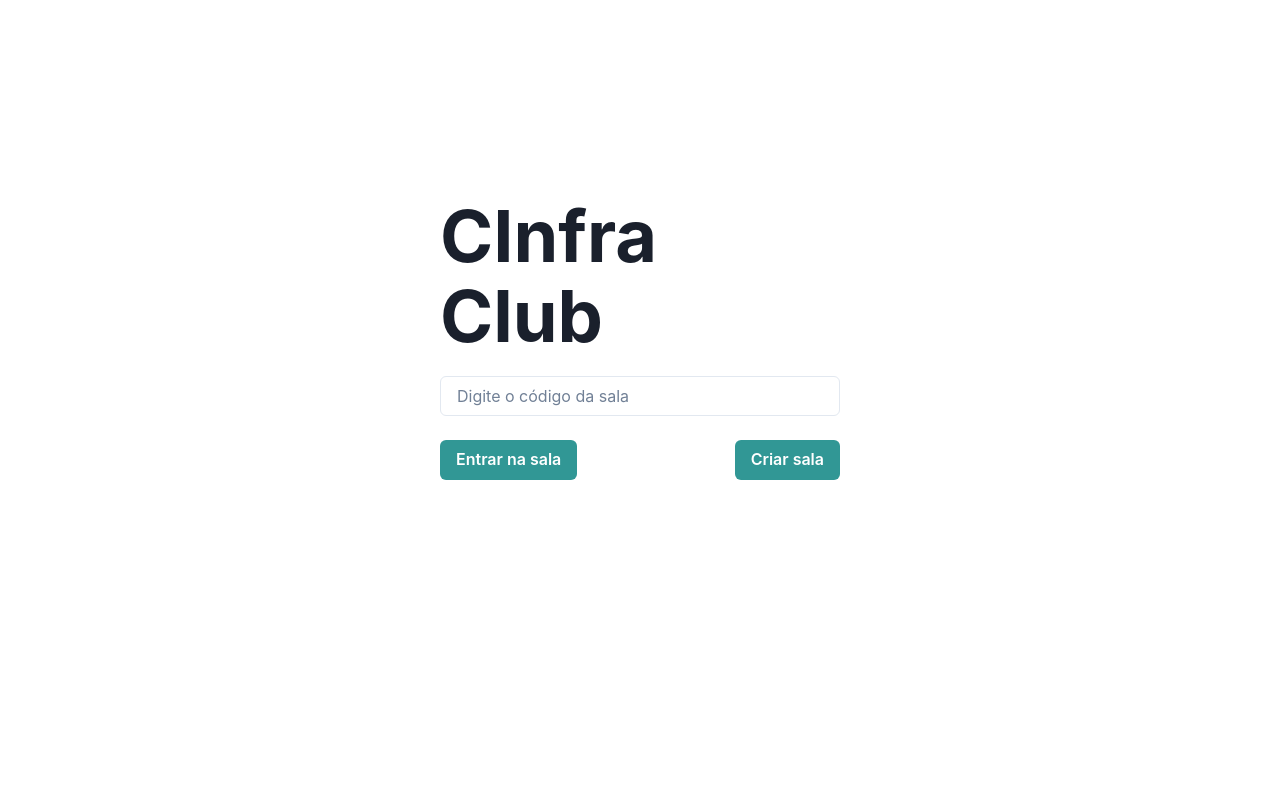
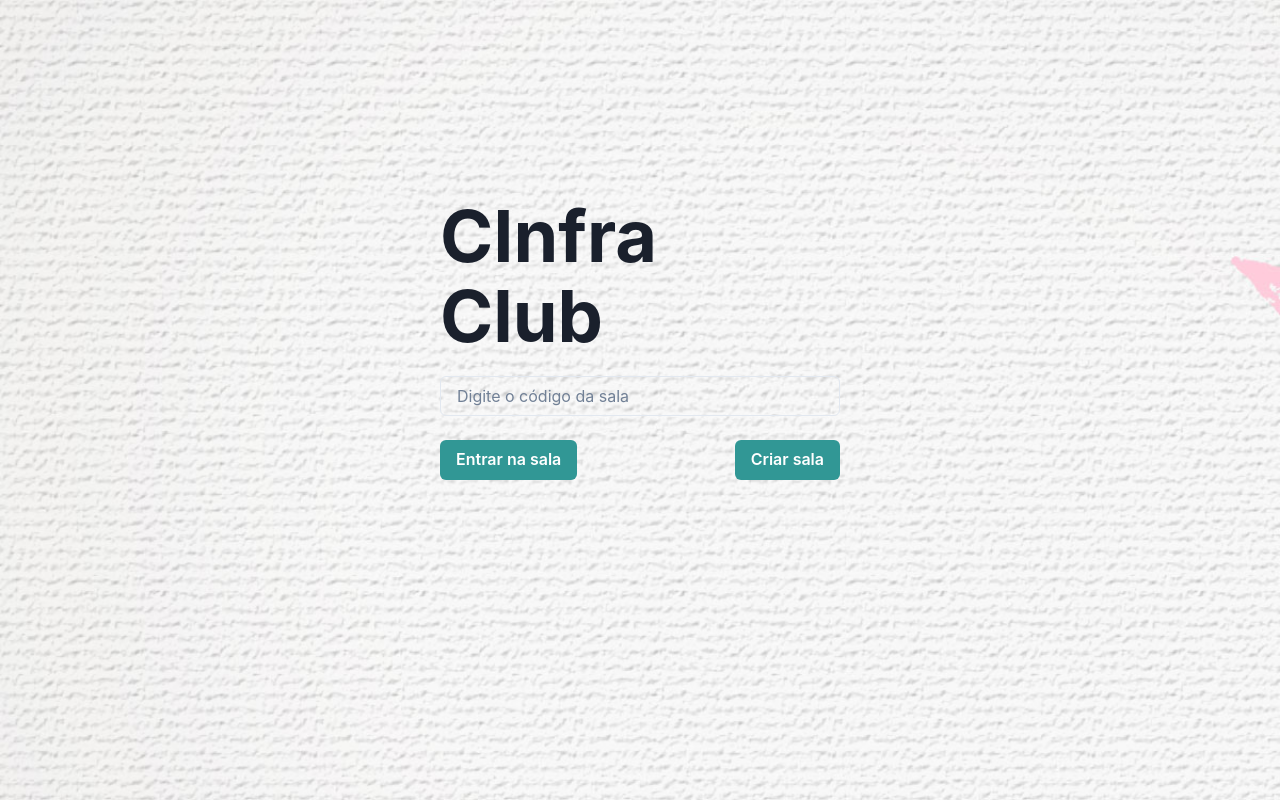
Before and after one commit to lsm-5/CInfraClub, a React (Vite) app: page / in a window 1280 px wide. Built offline with nearby package versions, Linux system fonts and the light colour scheme.

Commit message:
foto de bg

```diff
--- a/src/pages/Room.tsx
+++ b/src/pages/Room.tsx
@@ -2,12 +2,15 @@ import React from 'react';
 
 import { Heading, Stack, Input, Button, HStack, VStack } from '@chakra-ui/react';
 import { useHistory } from 'react-router-dom';
+import background from "../assets/bg2.jpg";
 
 const Room: React.FC = () => {
   const history = useHistory();
 
   return (
+    <div style={{ backgroundImage: `url(${background})`, backgroundRepeat: 'no-repeat', backgroundSize: 'cover' }}>
       <Stack align="center" justify="center" flex={1} minH="100vh">
+
         <Stack w={400} h={400} spacing='24px'>
           <Stack>
             <Heading as='h1' size='4xl'>CInfra</Heading>
@@ -29,6 +32,7 @@ const Room: React.FC = () => {
           </HStack>
         </Stack>
       </Stack>
+    </div>
   );
 }
 
```
Also changed, not shown: src/assets/bg.jpg (added), src/assets/bg2.jpg (added). Lines whose indentation alone changed are shown as unchanged.
